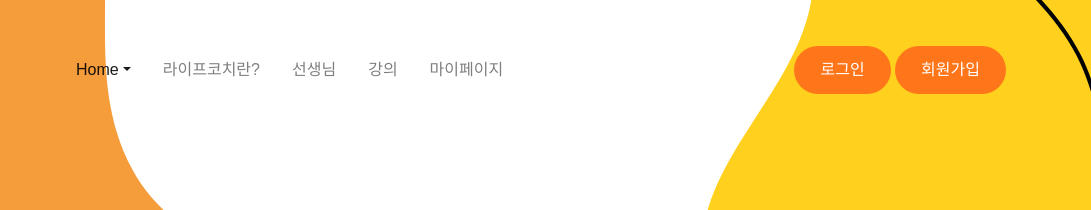
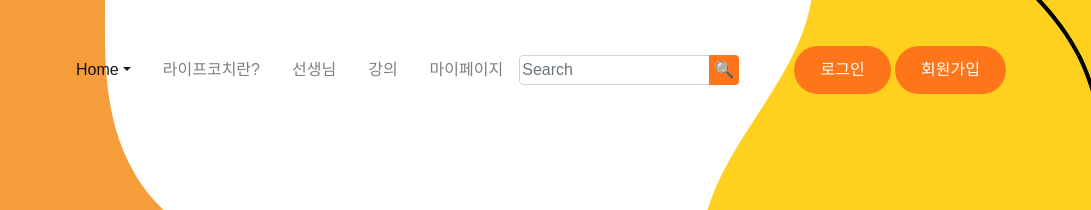
Before and after one commit to SeojinSeojin/life-coaching-2020likelion, a website: page html/index.ejs in a window 1280 px wide. Shown: the top 210 px of the page, 189-1280 px from the left. Drawn offline with nearby package versions, Linux system fonts and the light colour scheme; files that its build step writes are made by us from their sources; files whose address does not match are found by name; a web font is replaced by a local one.

Commit message:
[add] 검색창 front-end

```diff
--- a/html/nav.ejs
+++ b/html/nav.ejs
@@ -30,6 +30,16 @@
             <a class="nav-link" href="/user">마이페이지</a>
         </li>
         </ul>
+        <div>
+          <div class="input-group" style="width: 220px;">
+              <input type="text" placeholder="Search" class="form-control" style="padding: 2px; width: 180px;">
+              <div class="input-group-append">
+              <button type="submit" class="btn btn-primary" style="width: 30px; padding: 0px;">
+                <span>🔍</span>
+              </button>
+              </div>
+          </div>
+      </div>
         <div class="ml-auto my-2 my-lg-0">
             <a href="/login" style="text-decoration: none; color: white"><button class="btn btn-primary rounded-pill">로그인</button></a
         >
```
